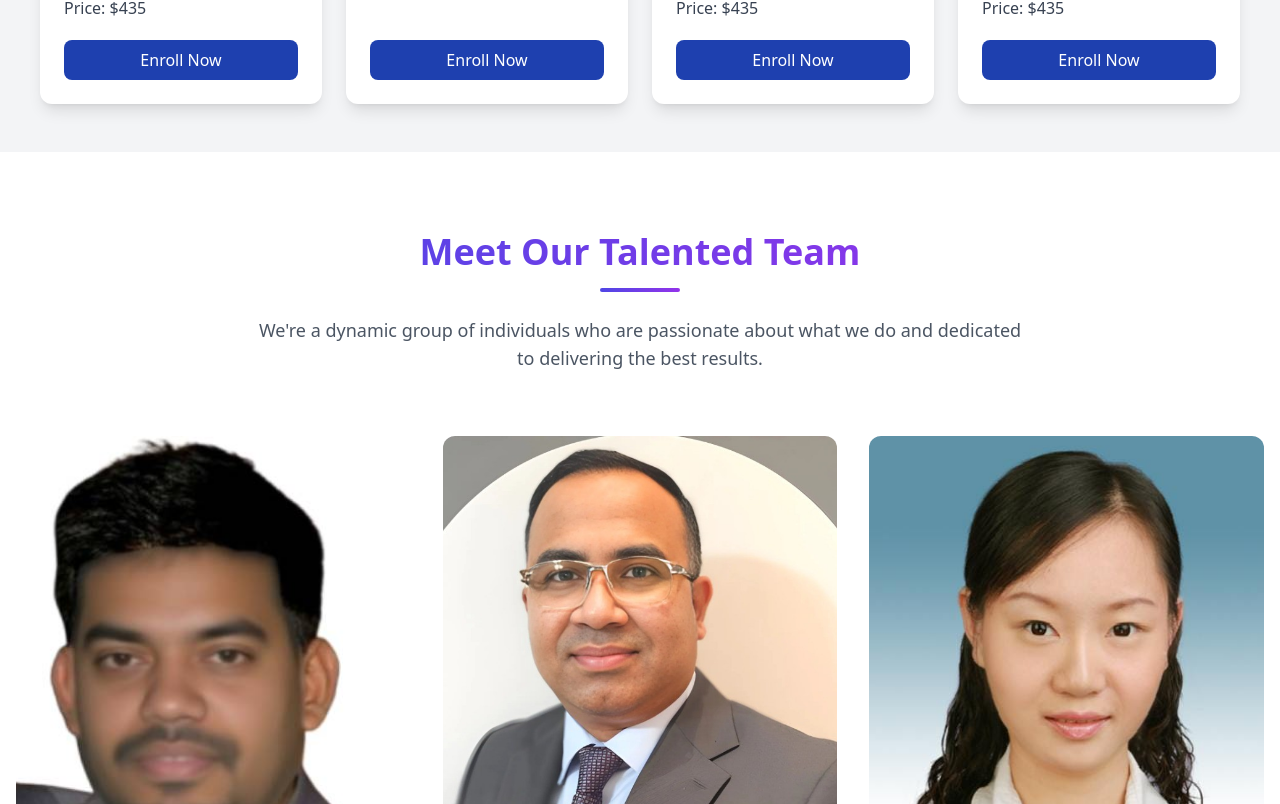
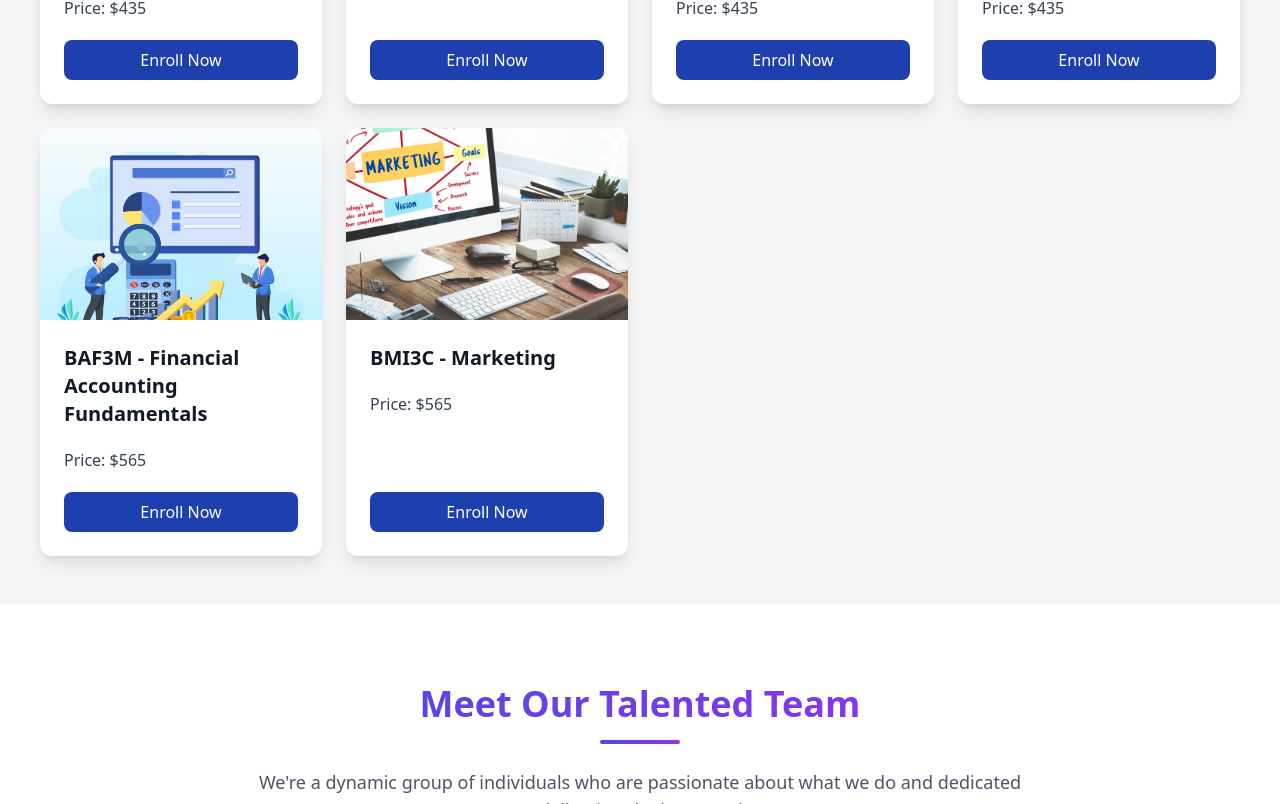
Before and after one commit to saiyadm9/lms-frontend, a Next.js app: page / in a window 1280 px wide. Shown: the part 1596-2400 px from the top of the page. Built offline with nearby package versions, Linux system fonts and the light colour scheme.

Commit message:
updated grade 11 courses

```diff
--- a/src/components/AllCourses.jsx
+++ b/src/components/AllCourses.jsx
@@ -29,6 +29,20 @@ const coursesData = [
     category: "Grade 10",
     price: 435,
     imgUrl: "/images/computer-technology.jpg",
+  },
+  {
+    id: 5,
+    name: "BAF3M - Financial Accounting Fundamentals",
+    category: "Grade 11",
+    price: 565,
+    imgUrl: "/images/financial-accounting-fundamentals.jpg",
+  },
+  {
+    id: 6,
+    name: "BMI3C - Marketing",
+    category: "Grade 11",
+    price: 565,
+    imgUrl: "/images/marketing-course.jpg",
   },
 ];
 
--- a/src/components/HeroSlides.jsx
+++ b/src/components/HeroSlides.jsx
@@ -66,9 +66,9 @@ export default function HeroSlides() {
               style={{ backgroundImage: `url(${slide.image})` }}
             ></div>
             <div className="absolute inset-0 bg-black bg-opacity-50 flex flex-col justify-center items-center text-center px-6">
-              <h1 className="text-3xl md:text-6xl font-bold text-white mb-4">
+              <div className="text-3xl md:text-6xl font-bold text-white mb-4">
                 {slide.title}
-              </h1>
+              </div>
               <p className="text-lg md:text-xl text-gray-200 mb-6">
                 {slide.description}
               </p>
```
Also changed, not shown: public/images/financial-accounting-fundamentals.jpg (added), public/images/marketing-course.jpg (added).
